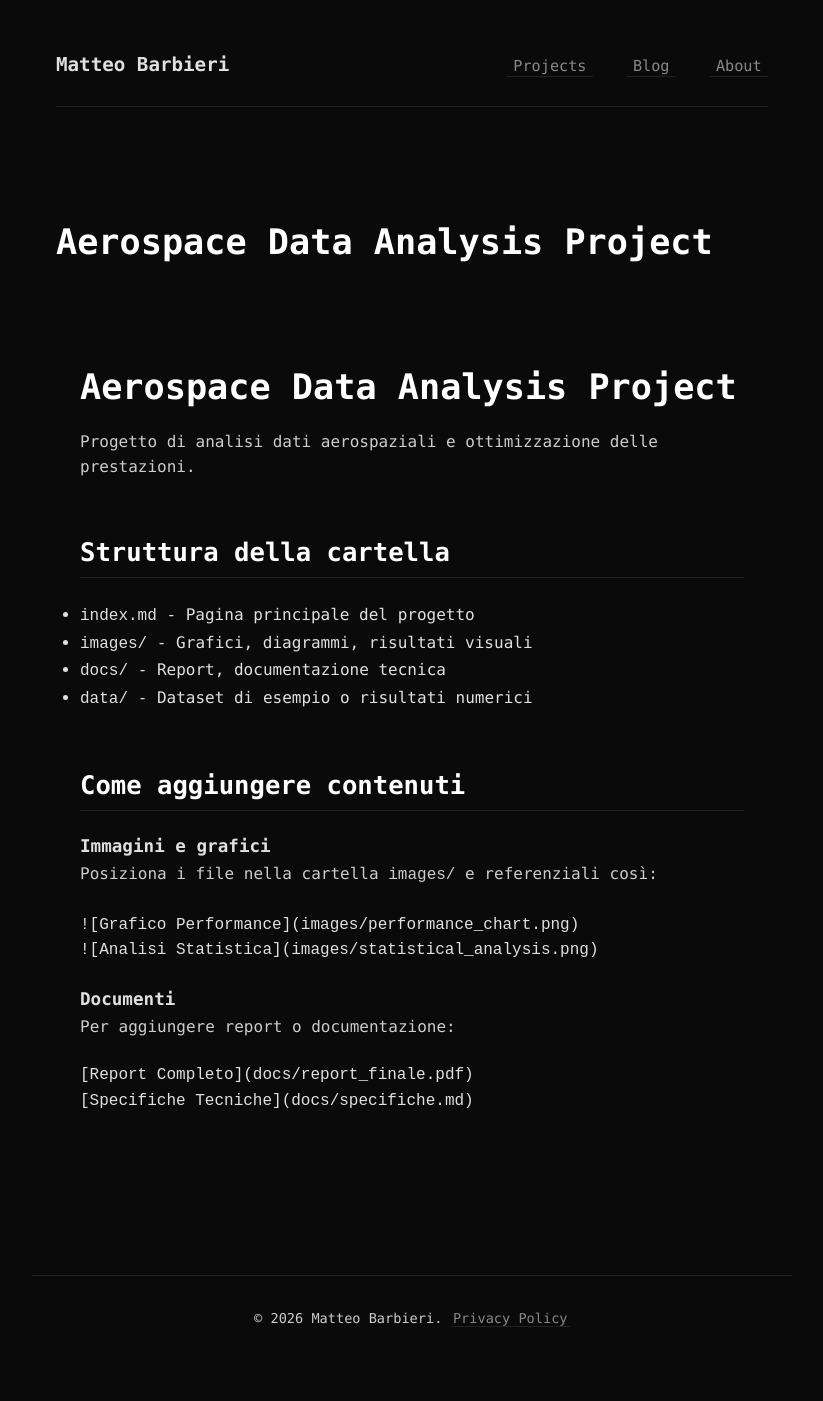
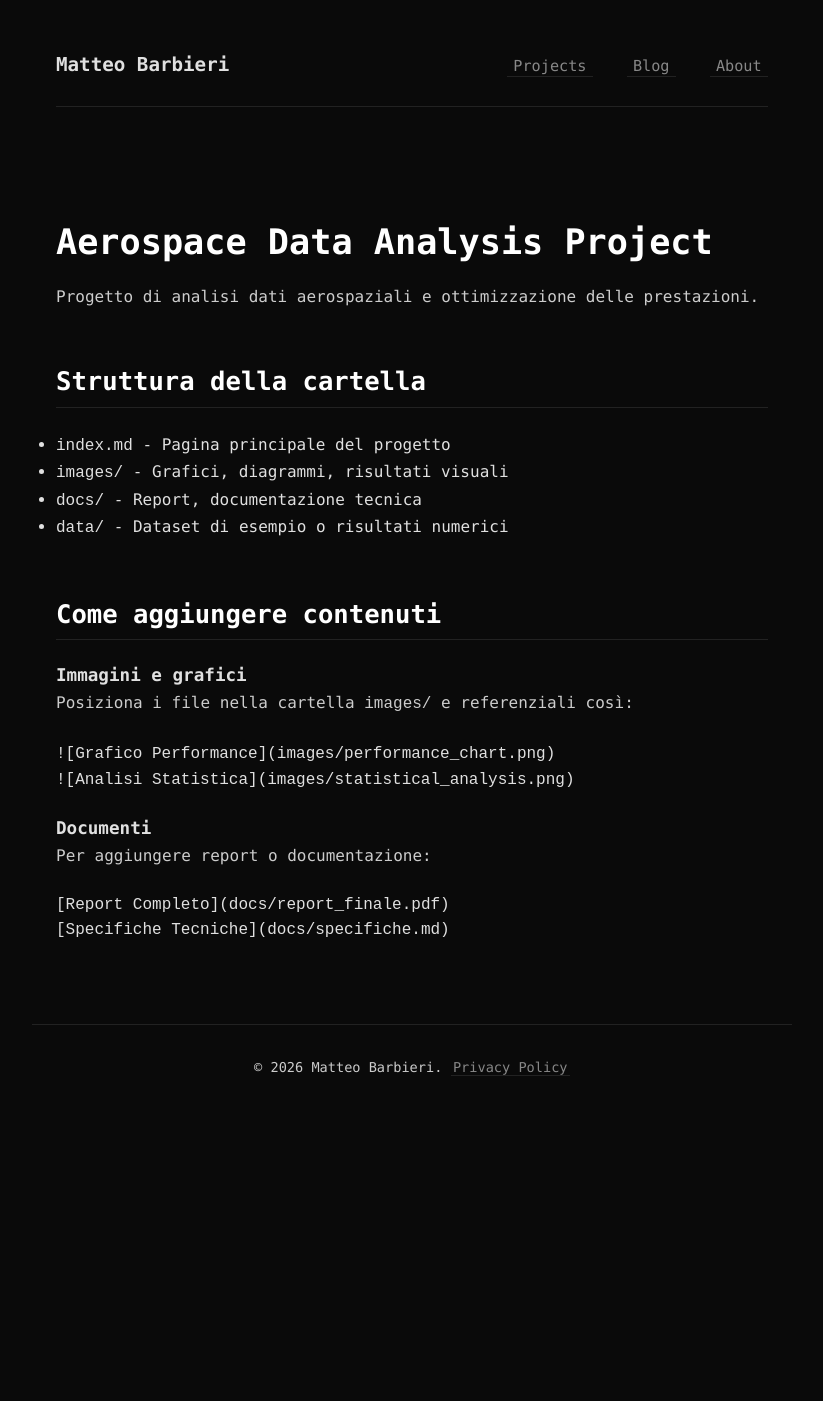
Before and after one commit to mttbrbr/mttbrbr.github.io, a Jekyll site: the page built from _projects/PINNs-Von-Karman-simulation/README.md, in a window 1280 px wide. Shown: the whole page, without its empty margins (228-1051 px from the left). Built offline with Jekyll 4.4.1, drawn with Linux system fonts in a browser that asks for light colours; our own code applies the rules of GitHub Pages for plain Markdown files; after the commit the page ends 1151 px from its top, so only the background shows below that; some of the changed lines change nothing that is shown.

Commit message:
Update _config.yaml

```diff
--- a/_config.yml
+++ b/_config.yml
@@ -1,86 +1,56 @@
-# Welcome to Jekyll!
-#
-# This config file is meant for settings that affect your whole blog, values
-# which you are expected to set up once and rarely edit after that. If you find
-# yourself editing this file very often, consider using Jekyll's data files
-# feature for the data you need to update frequently.
-#
-# For technical reasons, this file is *NOT* reloaded automatically when you use
-# 'bundle exec jekyll serve'. If you change this file, please restart the server process.
-#
-# If you need help with YAML syntax, here are some quick references for you:
-# https://learn-the-web.algonquindesign.ca/topics/markdown-yaml-cheat-sheet/#yaml
-# https://learnxinyminutes.com/docs/yaml/
-#
 # Site settings
-# These are used to personalize your new site. If you look in the HTML files,
-# you will see them accessed via {{ site.title }}, {{ site.email }}, and so on.
-# You can create any custom variable you would like, and they will be accessible
-# in the templates via {{ site.myvariable }}.
-
-title: "My-Space "
+title: Matteo Barbieri
 email: privacy.mttbrbr@gmail.com
 description: >-
-  Welcome to my website
-baseurl: "" # the subpath of your site, e.g. /blog
-url: "" # the base hostname & protocol for your site, e.g. http://example.com
-mastodon_username: barbieri
+  MSc student in Aeronautical Engineering @ Politecnico di Milano.
+  Focusing on aerodynamics, CFD, and control systems.
+baseurl: ""
+url: "https://mttbrbr.github.io" # Fondamentale per GitHub Pages
+
+# Social
 github_username: mttbrbr
 
 # Build settings
-remote_theme: chesterhow/tale
-#theme: tale
-header_pages:
-  - about.html
-  - projects.html
-  - blog.html
+# Rimosso remote_theme e theme per usare i tuoi layout personalizzati
+timezone: Europe/Rome
 
 # Plugins
 plugins:
   - jekyll-feed
   - jekyll-sitemap
   - jekyll-seo-tag
-  - jekyll-paginate
-
-# Pagination
-paginate: 5
-paginate_path: "/blog/page:num/"
 
 # Collections
 collections:
   projects:
     output: true
-    permalink: /projects/:name/
+    permalink: /projects/:path/
 
-# Defaults for projects
+# Defaults
 defaults:
+  - scope:
+      path: ""
+    values:
+      layout: "default"
+  - scope:
+      path: "_posts"
+      type: "posts"
+    values:
+      layout: "default" # Usiamo default per semplicità, o "post" se ne crei uno specifico
   - scope:
       path: "_projects"
       type: "projects"
     values:
-      layout: "project"
+      layout: "default"
 
+# SEO & Language
+author: Matteo Barbieri
+lang: en
 
-# SEO
-author: Matteo Barbieri
-lang: en_US
-
-# Exclude from processing.
-# The following items will not be processed, by default.
-# Any item listed under the `exclude:` key here will be automatically added to
-# the internal "default list".
-#
-# Excluded items can be processed by explicitly listing the directories or
-# their entries' file path in the `include:` list.
-#
-# exclude:
-#   - .sass-cache/
-#   - .jekyll-cache/
-#   - gemfiles/
-#   - Gemfile
-#   - Gemfile.lock
-#   - node_modules/
-#   - vendor/bundle/
-#   - vendor/cache/
-#   - vendor/gems/
-#   - vendor/ruby/
+# Exclude
+exclude:
+  - vendor/
+  - .bundle/
+  - .jekyll-cache/
+  - Gemfile
+  - Gemfile.lock
```
